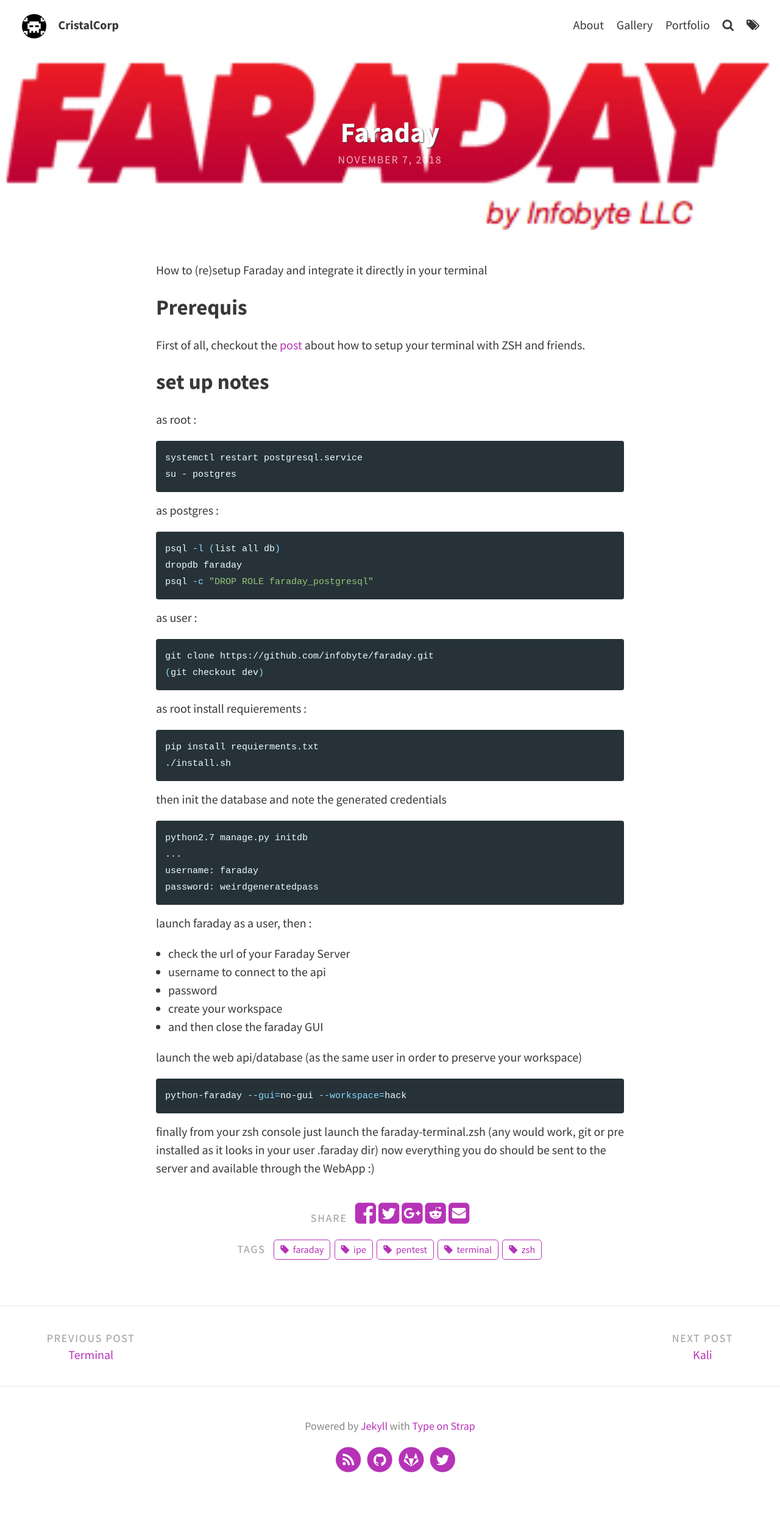
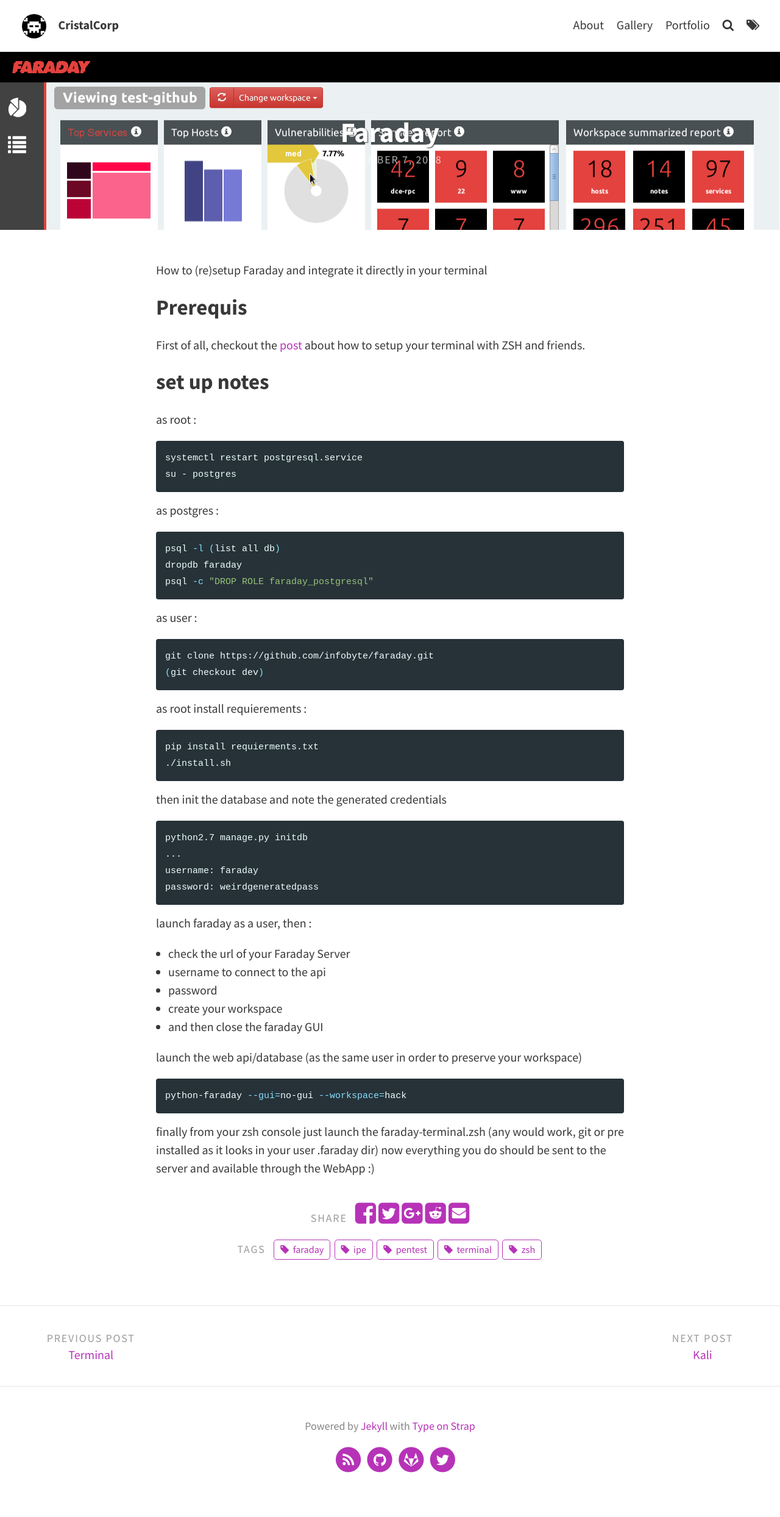
Before and after one commit to cristalcorp/cristalcorp.github.io, a Jekyll site: the page built from _posts/2018-11-07-Faraday.md, in a window 1280 px wide. Shown: the whole page at 61% size. Built offline with Jekyll 4.4.1, drawn with Linux system fonts in a browser that asks for light colours.

Commit message:
update faraday post

```diff
--- a/_posts/2018-11-07-Faraday.md
+++ b/_posts/2018-11-07-Faraday.md
@@ -1,8 +1,7 @@
 ---
 layout: post
 title: Faraday
-feature-img: "assets/img/faraday/Faraday-Logo.png"
-thumbnail: "assets/img/faraday/Faraday-Logo.png"
+feature-img: "assets/img/faraday/GUI_Dashboard_new.png"
 tags: [zsh, terminal, faraday, pentest, ipe]
 ---
 
```
